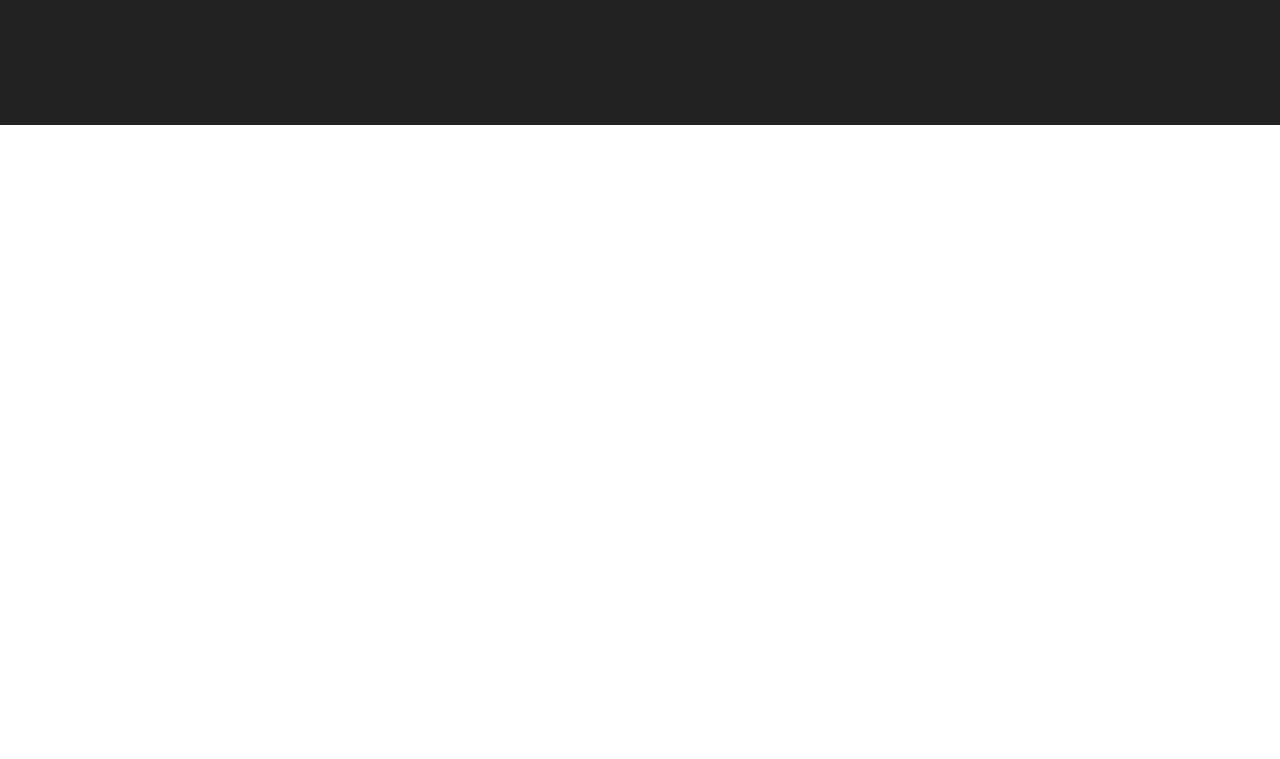
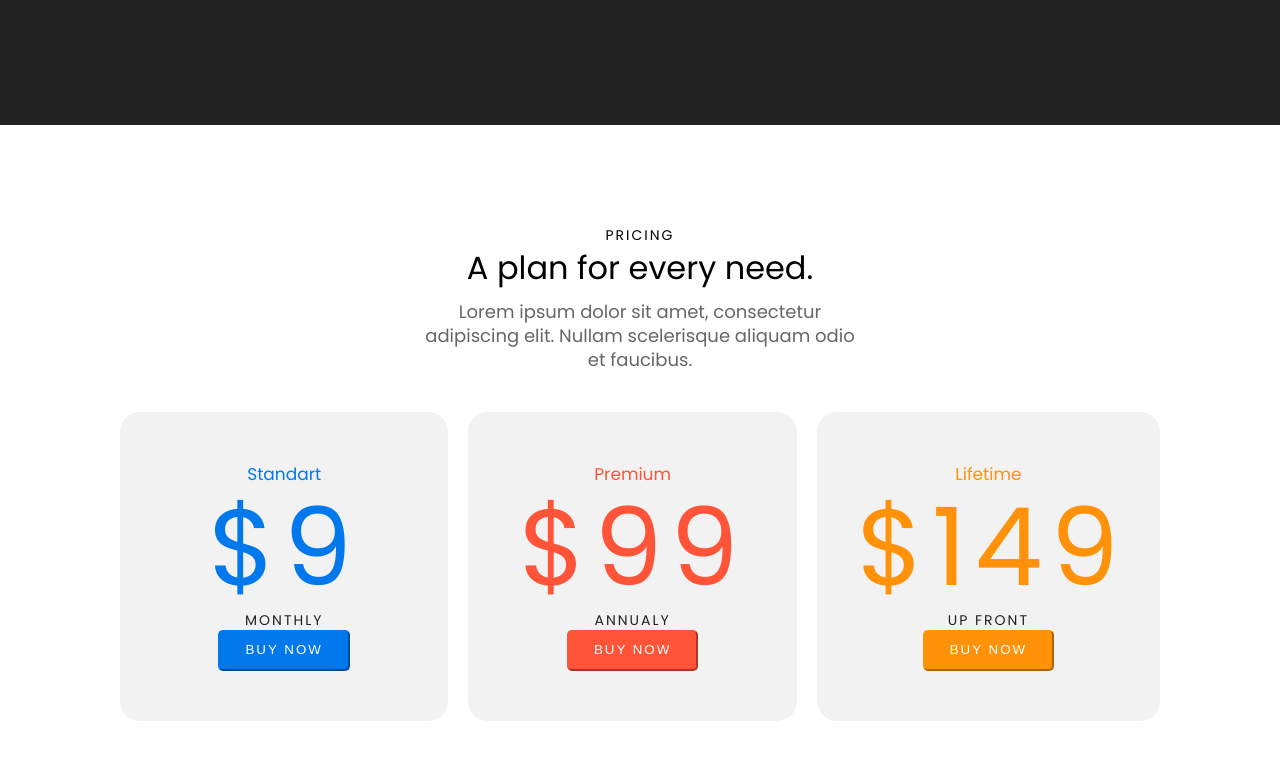
Before and after one commit to DiKhomiak/home-work5, a plain HTML site: page index.html in a window 1280 px wide. Shown: the part 5540-6299 px from the top of the page. Before the commit the page ends 5665 px from the top, so only its background shows below. Drawn offline with Linux system fonts and the light colour scheme; files whose address does not match are found by name.

Commit message:
add section pricing

```diff
--- a/index.html
+++ b/index.html
@@ -279,5 +279,37 @@
         />
       </div>
     </section>
+    <section class="section__pricing">
+      <div class="section__pricing__container">
+        <div class="section__pricing__text">
+          <p>Pricing</p>
+          <p>A plan for every need.</p>
+          <p>
+            Lorem ipsum dolor sit amet, consectetur adipiscing elit. Nullam
+            scelerisque aliquam odio et faucibus.
+          </p>
+        </div>
+        <div class="section__pricing__blocks">
+          <div class="section__pricing__blocks__standart">
+            <p>Standart</p>
+            <p>$9</p>
+            <p>Monthly</p>
+            <button>Buy now</button>
+          </div>
+          <div class="section__pricing__blocks__premium">
+            <p>Premium</p>
+            <p>$99</p>
+            <p>Annualy</p>
+            <button>Buy now</button>
+          </div>
+          <div class="section__pricing__blocks__lifetime">
+            <p>Lifetime</p>
+            <p>$149</p>
+            <p>Up front</p>
+            <button>Buy now</button>
+          </div>
+        </div>
+      </div>
+    </section>
   </body>
 </html>
--- a/styles.css
+++ b/styles.css
@@ -313,3 +313,80 @@ button {
 .section__dark__logo__switcher {
   margin-top: 33px;
 }
+.section__pricing {
+  padding: 100px 120px;
+  font-family: "Poppins";
+  font-style: normal;
+  font-weight: 400;
+  text-align: center;
+  background: #ffffff;
+}
+.section__pricing__container {
+}
+.section__pricing__text {
+  margin: 0px 300px 40px;
+}
+.section__pricing__blocks {
+  display: flex;
+  gap: 20px;
+}
+.section__pricing__text p:first-child {
+  font-size: 14px;
+  line-height: 20px;
+  letter-spacing: 2px;
+  text-transform: uppercase;
+}
+.section__pricing__text p:nth-child(2) {
+  font-size: 32px;
+  line-height: 36px;
+  margin: 5px 0px 14px;
+}
+.section__pricing__text p:nth-child(3) {
+  font-size: 18px;
+  line-height: 24px;
+  color: #666666;
+}
+.section__pricing__blocks div {
+  background: #f2f2f2;
+  border-radius: 20px;
+  padding: 50px 40px;
+  width: 33%;
+}
+.section__pricing__blocks__standart {
+  color: #0278ed;
+}
+.section__pricing__blocks__standart button {
+  background-color: #0278ed;
+  border-color: #0278ed;
+}
+.section__pricing__blocks__premium {
+  color: #ff5437;
+}
+.section__pricing__blocks__premium button {
+  background-color: #ff5437;
+  border-color: #ff5437;
+}
+.section__pricing__blocks__lifetime {
+  color: #ff9209;
+}
+.section__pricing__blocks__lifetime button {
+  background-color: #ff9209;
+  border-color: #ff9209;
+}
+.section__pricing__blocks div p:nth-child(1) {
+  font-size: 17px;
+  line-height: 24px;
+}
+
+.section__pricing__blocks div p:nth-child(2) {
+  font-size: 108px;
+  line-height: 124px;
+  letter-spacing: 8px;
+}
+.section__pricing__blocks div p:nth-child(3) {
+  font-size: 14px;
+  line-height: 20px;
+  letter-spacing: 2px;
+  text-transform: uppercase;
+  color: #222222;
+}
```
